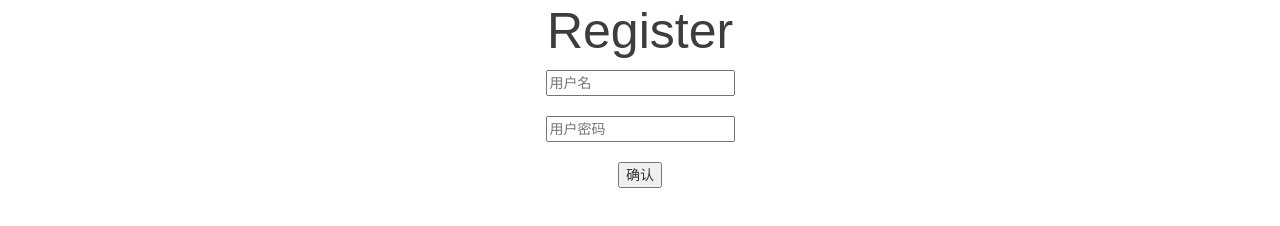
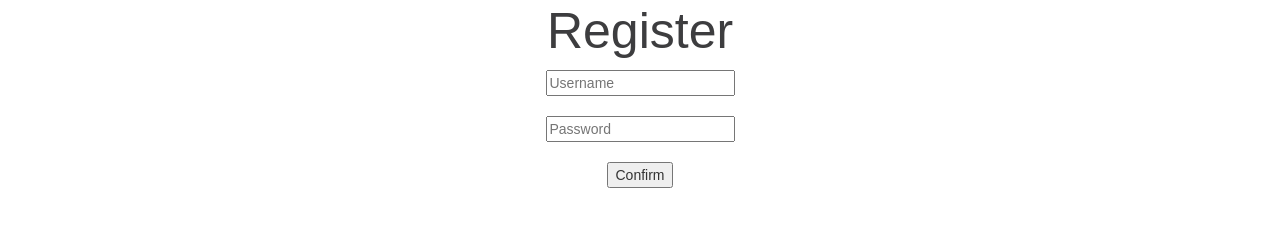
Before and after one commit to Jovi-Wong/WebServerLite, a plain HTML site: page assets/register.html in a window 1280 px wide. Shown: the part 346-572 px from the top of the page. Drawn offline with Linux system fonts and the light colour scheme; a web font is replaced by a local one.

Commit message:
change lang

```diff
--- a/assets/register.html
+++ b/assets/register.html
@@ -60,11 +60,11 @@
                     <div align="center">
                          <h1 class="wow fadeInUp" data-wow-delay="0.6s">Register</h1>
                          <form action="register" method="post">
-                              <div align="center"><input type="text" name="username" placeholder="用户名"
+                              <div align="center"><input type="text" name="username" placeholder="Username"
                                         required="required"></div><br />
-                              <div align="center"><input type="password" name="password" placeholder="用户密码"
+                              <div align="center"><input type="password" name="password" placeholder="Password"
                                         required="required"></div><br />
-                              <div align="center"><button type="submit">确认</button></div>
+                              <div align="center"><button type="submit">Confirm</button></div>
                          </form>
                     </div>
                </div>
```
